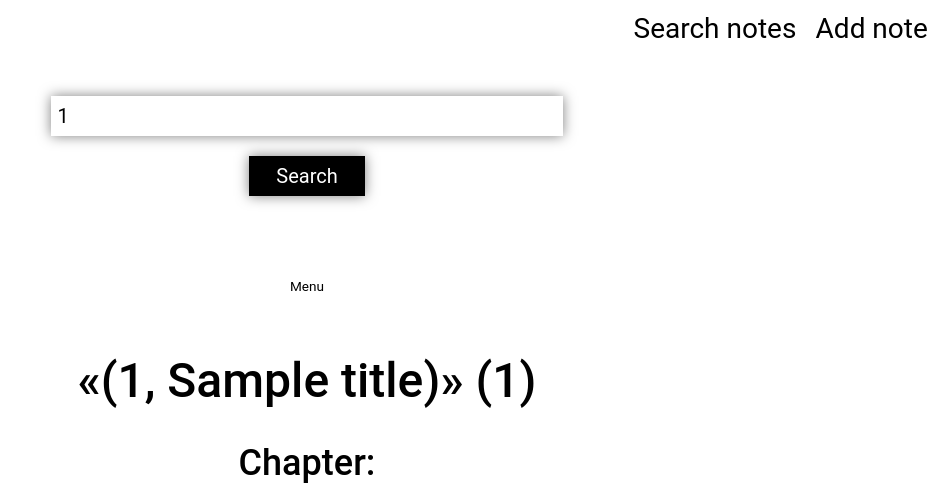
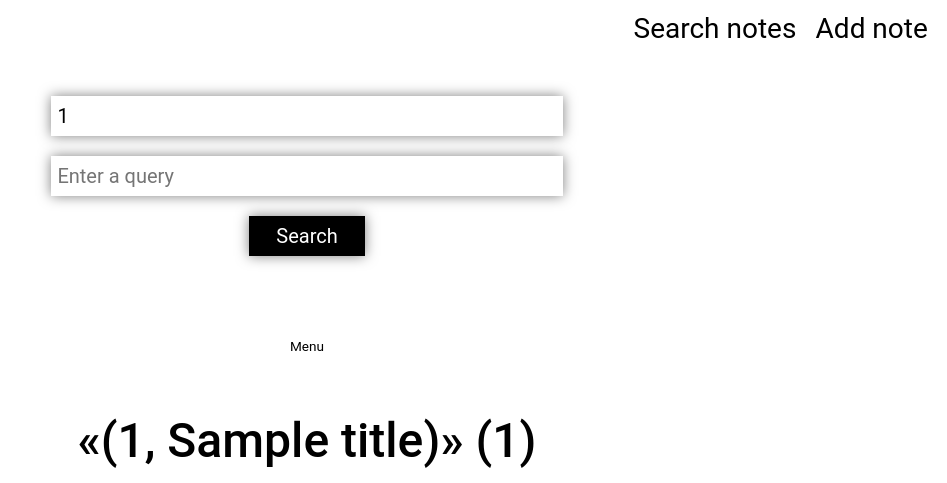
Before and after one commit to kunansy/ReadingTracker, a Python web app: template templates/notes/notes.html in a window 1280 px wide. Shown: the part 120-603 px from the top of the page, without its empty margins (333-1280 px from the left). Run offline with Jinja, Linux system fonts and the light colour scheme; the template is opened without the code that fills it: most values are stand-ins (such as "Sample title", 1, 10 or a date in 2020); some libraries are stand-ins or nearby versions.

Commit message:
DEV-#61: query field added to html form

```diff
--- a/templates/notes/notes.html
+++ b/templates/notes/notes.html
@@ -15,7 +15,8 @@
 {% if titles %}
     <div class="form">
         <form action="/notes/material" method="GET">
-            <input class="input" list="books" name="material_id" value="{{ material_id }}" placeholder="Choose a material">
+            <input class="input" list="books" name="material_id" value="{{ material_id or '' }}" placeholder="Choose a material">
+            <input class="input" name="query" value="{{ query or '' }}" placeholder="Enter a query">
             <datalist id="books">
               {% for material_id, title in titles | dictsort(by='value') %}
                   <option value="{{ material_id }}"> «{{ title }}»
```
